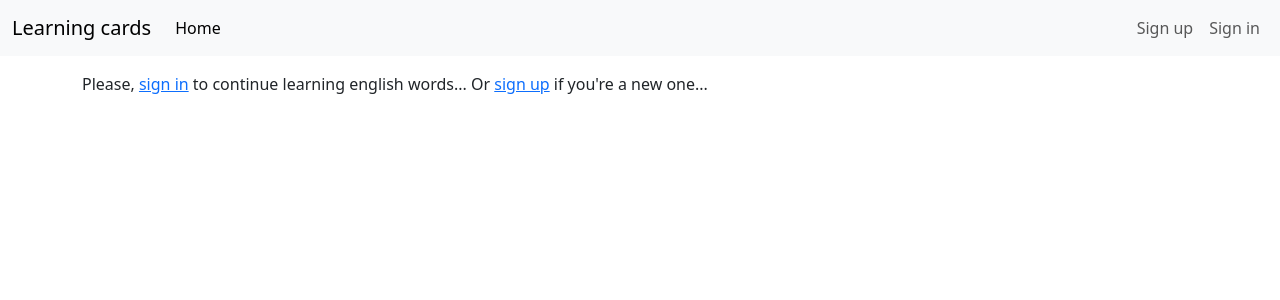
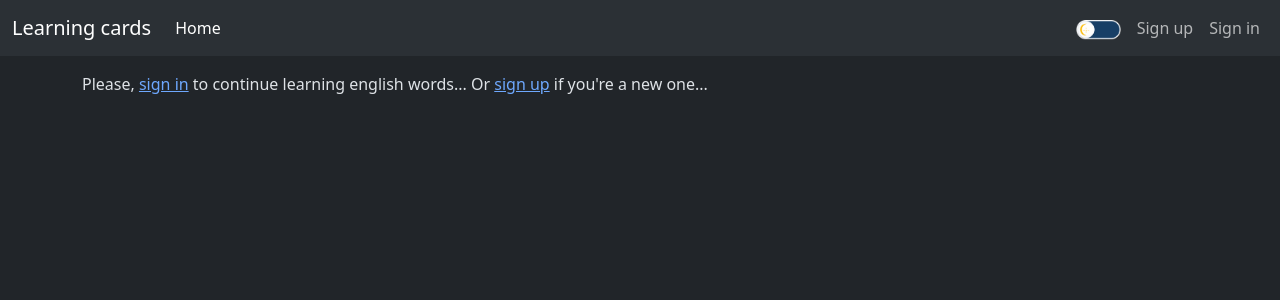
Before and after one commit to zgfif/language_cards, a Django app: page / in a window 1280 px wide. Shown: the top 300 px of the page. Run offline with Django 4.2, Linux system fonts and the light colour scheme; parts of the project's set-up code (start-up, migrations or seed data) failed here and were passed over; some libraries are stand-ins or nearby versions.

Commit message:
dark_theme: add button to switch theme

```diff
--- /dev/null
+++ b/core/static/core/js/snippets/navigation_bar.js
@@ -0,0 +1,14 @@
+$( document ).ready(function() {
+    $('#themeBtn').click((event) => {
+        const html = $('html:first');
+
+
+        if (html.attr('data-bs-theme') == 'dark') {
+            html.attr('data-bs-theme', 'light');
+            $(event.target).attr('src', '/static/core/images/light_btn.png');
+        } else {
+            html.attr('data-bs-theme', 'dark');
+            $(event.target).attr('src', '/static/core/images/dark_btn.png');
+        };
+    });
+});
--- a/core/templates/base.html
+++ b/core/templates/base.html
@@ -1,5 +1,5 @@
 <!DOCTYPE html>
-<html lang="en">
+<html lang="en" data-bs-theme="dark">
     <head>
         <meta charset="UTF-8">
         <!--        to use bootstrap-->
--- a/core/templates/snippets/navigation_bar.html
+++ b/core/templates/snippets/navigation_bar.html
@@ -24,6 +24,9 @@
       </ul>
         <div class="d-flex">
             <ul class="navbar-nav me-auto mb-2 mb-lg-0">
+                <li class="nav-item"><a class="nav-link">
+                    <img id="themeBtn" src="/static/core/images/dark_btn.png" height="20px" alt="theme button"></a>
+                </li>
             {% if user.is_authenticated %}
                 <!--                       show sign out if user signed in-->
                 <li class="nav-item"><a class="nav-link" href="/signout"
@@ -38,3 +41,5 @@
     </div>
   </div>
 </nav>
+
+<script src="{% static 'core/js/snippets/navigation_bar.js' %}"></script>
```
Also changed, not shown: core/static/core/images/dark_btn.png (added), core/static/core/images/light_btn.png (added).
